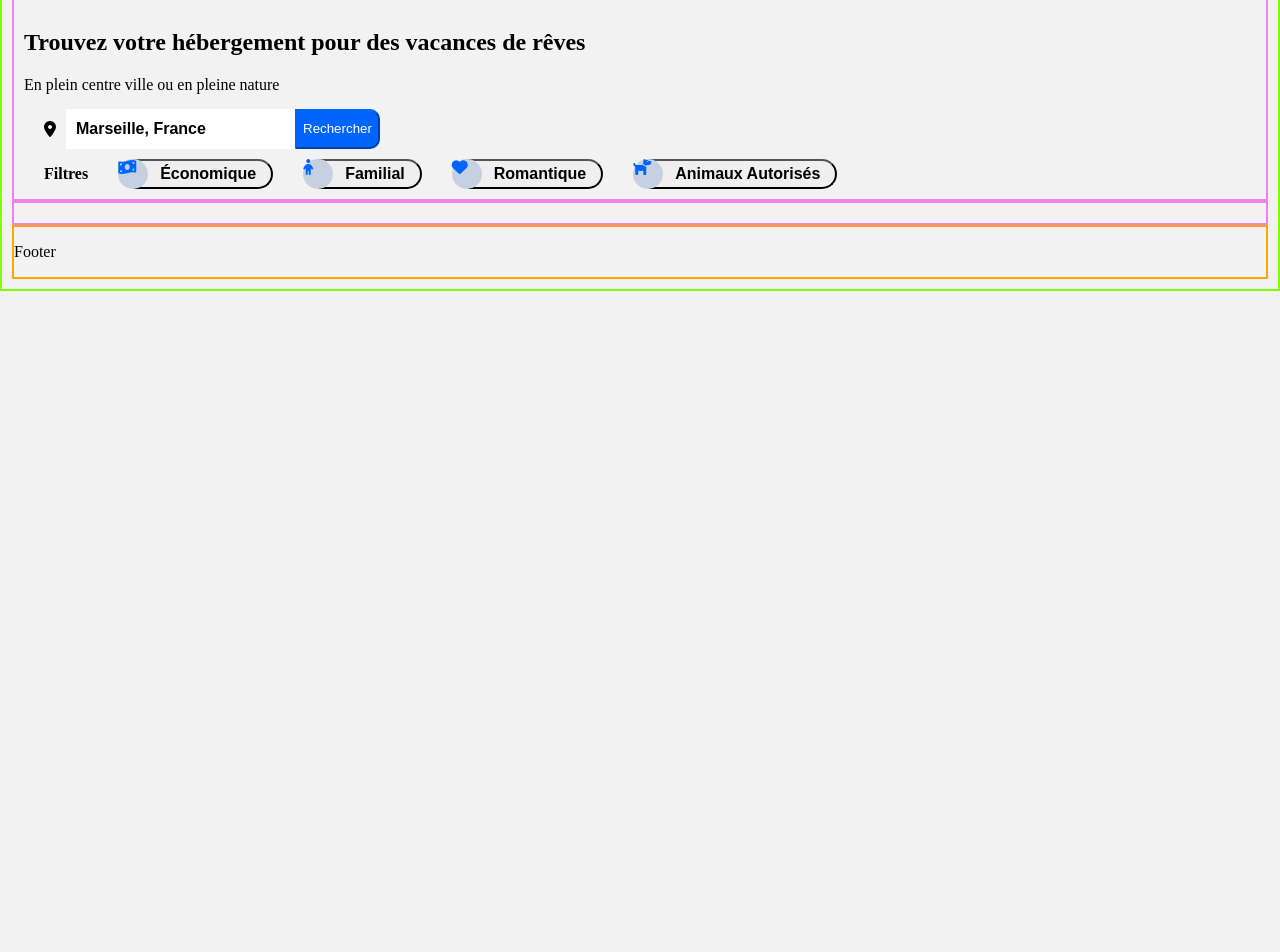
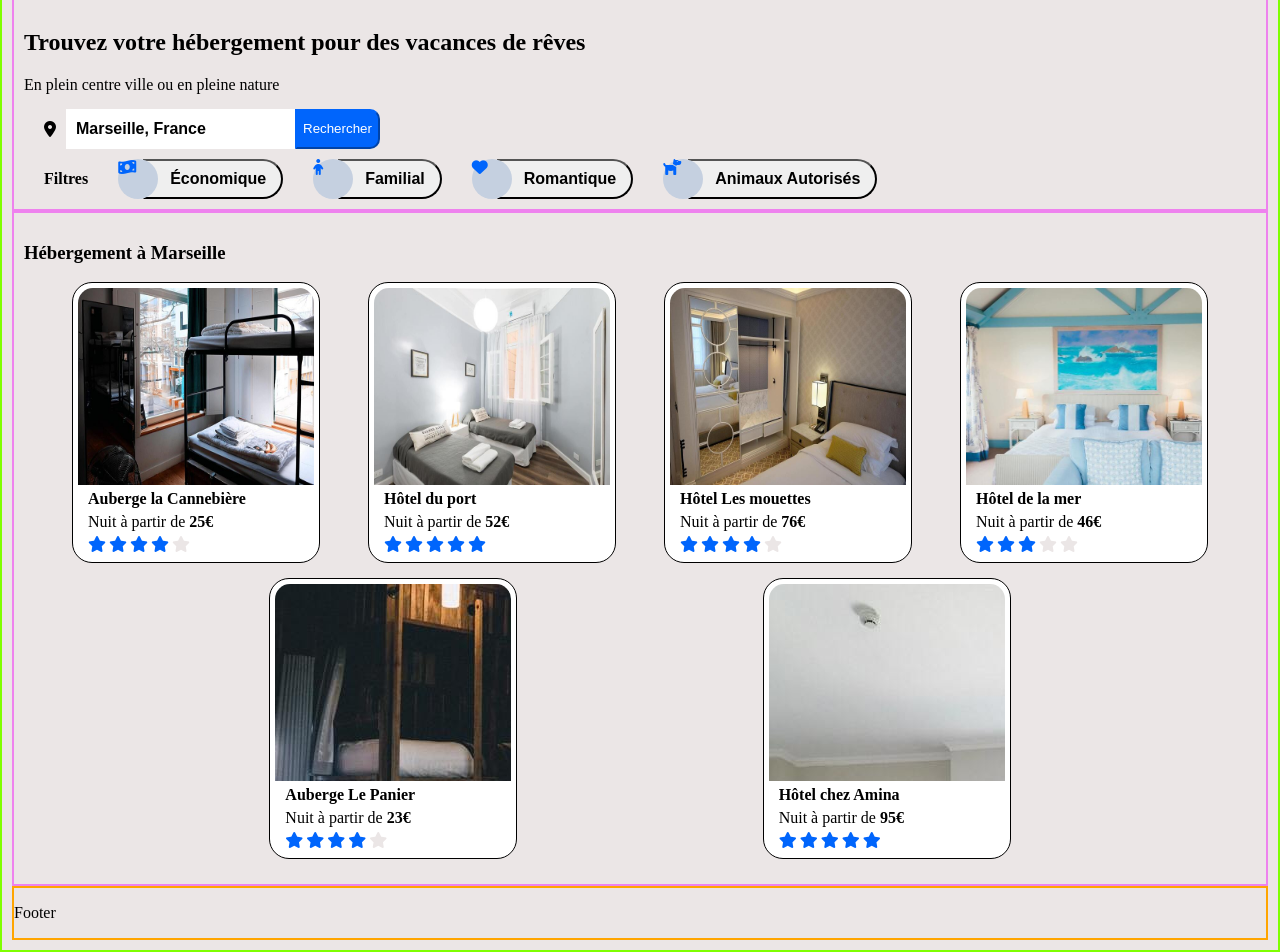
Before and after one commit to ggautier61/GaetanGautier_2_12112020, a plain HTML site: page Reservia.html in a window 1280 px wide. Shown: the part 101-1053 px from the top of the page. Before the commit the page ends 800 px from the top, so only its background shows below. Drawn offline with Linux system fonts and the light colour scheme; a web font is replaced by a local one.

Commit message:
Add cards article (picture, text, stars)

```diff
--- a/Reservia.css
+++ b/Reservia.css
@@ -17,7 +17,6 @@ body
     flex-direction: column;
     font-family: 'Raleway', 'Arial';
     font-weight: normal;
-    background-color: #F2F2F2;
     border: 2px solid chartreuse;
     margin: auto;
 }
@@ -129,6 +128,7 @@ footer
 {
     font-family: 'Raleway', serif;
     padding: 10px;
+    background-color: rgb(235, 230, 230);
     /* margin: auto; */
     /* display: flex; */
     /* border: 2px solid red; */
@@ -236,10 +236,10 @@ footer
     text-transform: capitalize;
     font-weight: bold;
     font-size: 1em;
-    height: 30px;
+    height: 40px;
     margin-right: 15px;
-    border-top-right-radius: 15px;
-    border-bottom-right-radius: 15px;
+    border-top-right-radius: 20px;
+    border-bottom-right-radius: 20px;
     /* border-radius: 15px; */
 
 }
@@ -253,15 +253,89 @@ footer
     top: 5px; */
 }
 
+#view_cards
+{
+    display: flex;
+    flex-wrap: wrap;
+    justify-content: space-evenly;
+    align-content: center;
+    /* justify-items: center; */
+}
+
 .circle
 {
-    height: 30px;
-    width: 30px;
+    height: 40px;
+    width: 40px;
     background-color: #c5d0e0;
-    border-radius: 15px;
+    border-radius: 20px;
     margin: auto;
     position: relative;
     left: 15px;
+}
+
+.card
+{
+    width: 246px;
+    /* height: 197px; */
+    border-radius: 20px;
+    display: flex;
+    flex-direction: column;
+    border: 1px solid black;
+    background-color: white;
+    padding-bottom: 10px;
+    margin-bottom: 15px;
+    text-shadow: green;
+}
+
+.photo
+{
+    /* position: relative; */
+    /* right: 0px; */
+    width: 236px;
+    height: 197px;
+    overflow: hidden;
+
+    border-top-left-radius: 15px;
+    border-top-right-radius: 15px;
+    /* display: flex; */
+    margin: 5px;
+}
+
+
+
+.conteneur_details
+{
+    padding-left: 15px;
+    display: flex;
+    flex-direction: column;
+    content: normal;
+}
+
+.titre_image
+{
+
+    font-weight: bold;
+    margin-bottom: 5px;
+}
+
+
+.stars
+{
+    display: flex;
+    flex-direction: row;
+    margin-top: 5px;
+}
+
+.star_blue
+{
+    color: #0065FC;
+    margin-right: 3px;
+}
+
+.star_gray
+{
+    color: rgb(235, 230, 230);
+    margin-right: 3px;
 }
 
 
--- a/Reservia.html
+++ b/Reservia.html
@@ -80,6 +80,106 @@
 
       <section>
         <article>
+          <h1>Hébergement à Marseille</h1>
+          <div id="view_cards">
+            <div class="card">
+              <img class="photo" src="images\hebergements\4_small\marcus-loke-WQJvWU_HZFo-unsplash.jpg" alt="Auberge La Cannebière">
+
+              <div class="conteneur_details">
+                <div class="titre_image">Auberge la Cannebière</h3></div>
+                <div class="detail_image">Nuit à partir de <strong>25€</strong></div>
+                <div class="stars">
+                  <i class="star_blue fas fa-star"></i>
+                  <i class="star_blue fas fa-star"></i>
+                  <i class="star_blue fas fa-star"></i>
+                  <i class="star_blue fas fa-star"></i>
+                  <i class="star_gray fas fa-star"></i>
+                </div>
+              </div>
+
+            </div>
+            <div class="card">
+              <img class="photo" src="images\hebergements\4_small\fred-kleber-gTbaxaVLvsg-unsplash.jpg" alt="Hôtel du port">
+
+              <div class="conteneur_details">
+                <div class="titre_image">Hôtel du port</h3></div>
+                <div class="detail_image">Nuit à partir de <strong>52€</strong></div>
+                <div class="stars">
+                  <i class="star_blue fas fa-star"></i>
+                  <i class="star_blue fas fa-star"></i>
+                  <i class="star_blue fas fa-star"></i>
+                  <i class="star_blue fas fa-star"></i>
+                  <i class="star_blue fas fa-star"></i>
+                </div>
+              </div>
+
+            </div>
+            <div class="card">
+              <img class="photo" src="images\hebergements\4_small\reisetopia-B8WIgxA_PFU-unsplash.jpg" alt="Hôtel Les mouettes">
+              <div class="conteneur_details">
+                <div class="titre_image">Hôtel Les mouettes</h3></div>
+                <div class="detail_image">Nuit à partir de <strong>76€</strong></div>
+                <div class="stars">
+                  <i class="star_blue fas fa-star"></i>
+                  <i class="star_blue fas fa-star"></i>
+                  <i class="star_blue fas fa-star"></i>
+                  <i class="star_blue fas fa-star"></i>
+                  <i class="star_gray fas fa-star"></i>
+                </div>
+              </div>
+
+            </div>
+            <div class="card">
+              <img class="photo" src="images\hebergements\4_small\annie-spratt-Eg1qcIitAuA-unsplash.jpg" alt="Hôtel de la mer">
+              <div class="conteneur_details">
+                <div class="titre_image">Hôtel de la mer</h3></div>
+                <div class="detail_image">Nuit à partir de <strong>46€</strong></div>
+                <div class="stars">
+                  <i class="star_blue fas fa-star"></i>
+                  <i class="star_blue fas fa-star"></i>
+                  <i class="star_blue fas fa-star"></i>
+                  <i class="star_gray fas fa-star"></i>
+                  <i class="star_gray fas fa-star"></i>
+                </div>
+              </div>
+
+            </div>
+            <div class="card">
+              <div class="photo">
+                <img src="images\hebergements\4_small\nicate-lee-kT-ZyaiwBe0-unsplash.jpg" alt="Auberge Le Panier">
+              </div>
+              <div class="conteneur_details">
+                <div class="titre_image">Auberge Le Panier</h3></div>
+                <div class="detail_image">Nuit à partir de <strong>23€</strong></div>
+                <div class="stars">
+                  <i class="star_blue fas fa-star"></i>
+                  <i class="star_blue fas fa-star"></i>
+                  <i class="star_blue fas fa-star"></i>
+                  <i class="star_blue fas fa-star"></i>
+                  <i class="star_gray fas fa-star"></i>
+                </div>
+              </div>
+
+            </div>
+            <div class="card">
+              <div class="photo">
+                <img src="images\hebergements\4_small\febrian-zakaria-M6S1WvfW68A-unsplash.jpg" alt="Hôtel chez Amina">
+              </div>
+              <div class="conteneur_details">
+                <div class="titre_image">Hôtel chez Amina</h3></div>
+                <div class="detail_image">Nuit à partir de <strong>95€</strong></div>
+                <div class="stars">
+                  <i class="star_blue fas fa-star"></i>
+                  <i class="star_blue fas fa-star"></i>
+                  <i class="star_blue fas fa-star"></i>
+                  <i class="star_blue fas fa-star"></i>
+                  <i class="star_blue fas fa-star"></i>
+                </div>
+              </div>
+
+            </div>
+          </div>
+
 
         </article>
         <aside>
```
